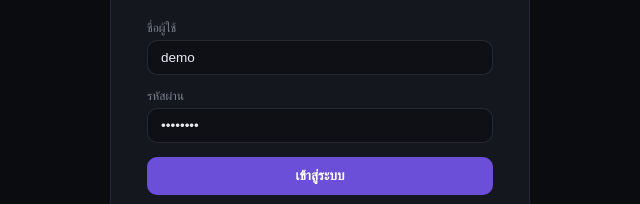
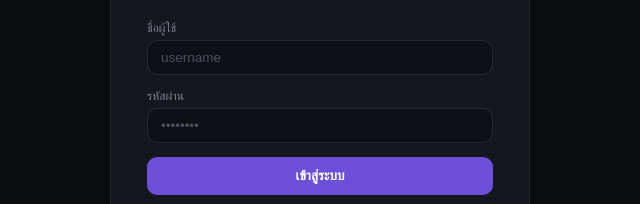
Before and after one commit to jookqaz123456-star/project.2569, a website: page user.html in a window 1280 px wide. Shown: the part 344-548 px from the top of the page, 510-1150 px from the left. Drawn offline with Linux system fonts and the light colour scheme; no server answers; a web font is replaced by a local one.

Commit message:
Add files via upload

```diff
--- a/user.html
+++ b/user.html
@@ -515,8 +515,8 @@ function renderAuth(){
           <button class="auth-tab${S.authTab==='register'?' active':''}" onclick="S.authTab='register';render()">สมัครสมาชิก</button>
         </div>
         ${S.authTab==='login'?`
-        <div class="form-group"><label class="form-label">ชื่อผู้ใช้</label><input id="loginUser" class="input" placeholder="username" value="demo" autocomplete="off" autocapitalize="off" autocorrect="off" spellcheck="false"></div>
-        <div class="form-group"><label class="form-label">รหัสผ่าน</label><input id="loginPass" class="input" type="password" placeholder="••••••••" value="demo1234" autocomplete="new-password"></div>
+        <div class="form-group"><label class="form-label">ชื่อผู้ใช้</label><input id="loginUser" class="input" placeholder="username" autocomplete="off" autocapitalize="off" autocorrect="off" spellcheck="false"></div>
+        <div class="form-group"><label class="form-label">รหัสผ่าน</label><input id="loginPass" class="input" type="password" placeholder="••••••••" autocomplete="new-password"></div>
         <button class="btn btn-primary" style="width:100%;justify-content:center;padding:11px" onclick="tryLogin()">เข้าสู่ระบบ</button>
         <div style="text-align:center;margin-top:12px;font-size:12px;color:#5C6270">บัญชีทดสอบ: <span style="color:#A990FF">demo / demo1234</span></div>
         `:`
```
